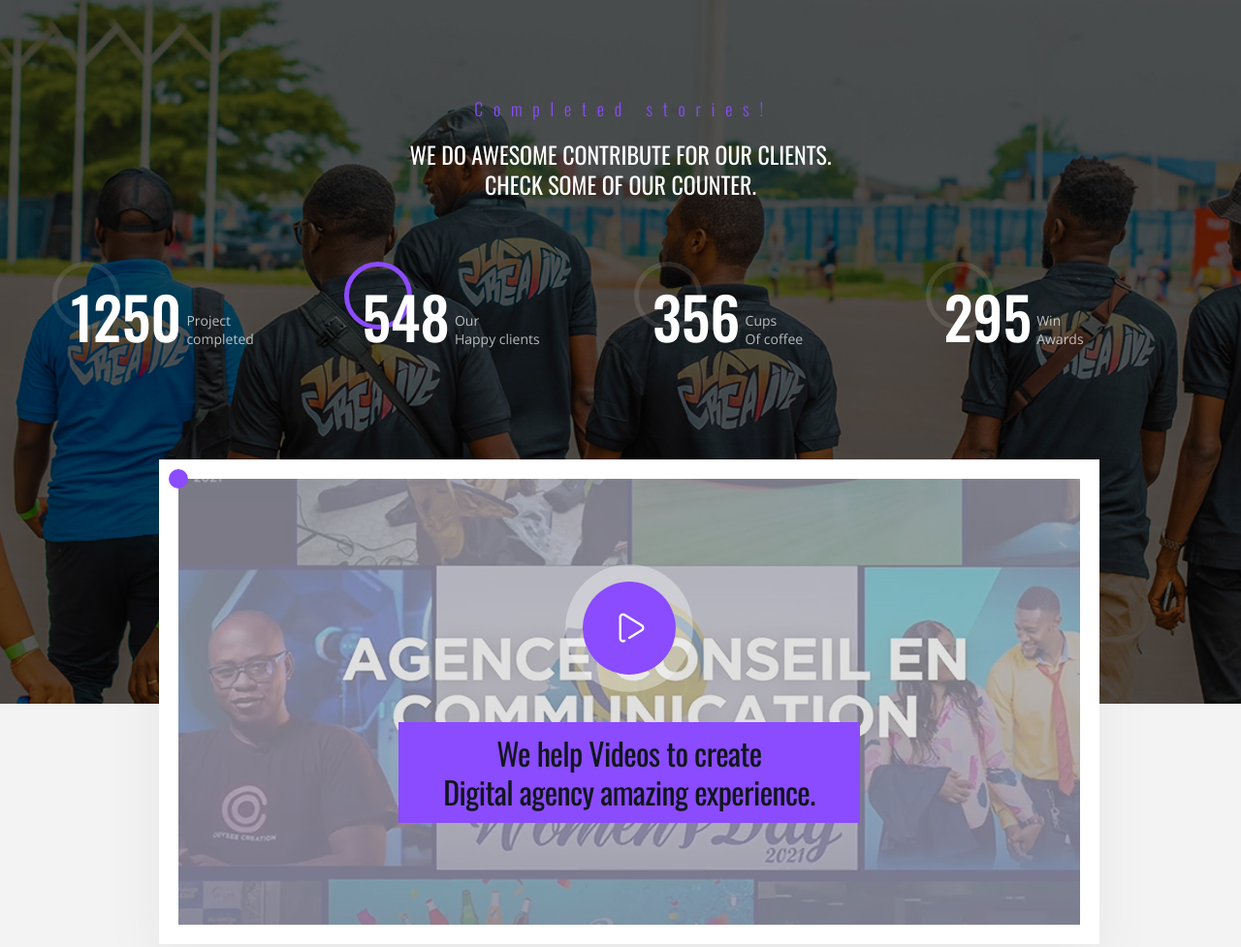
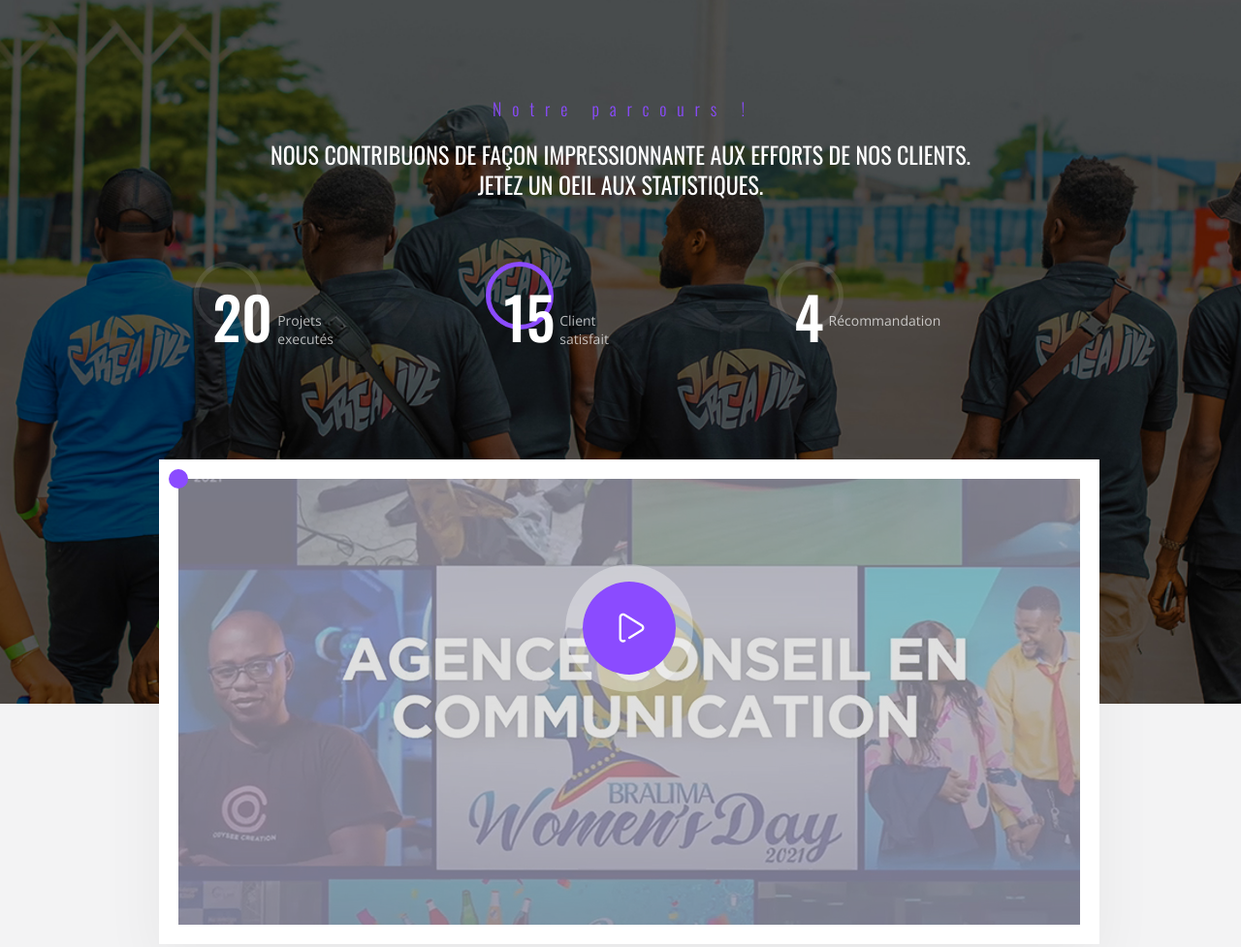
Before and after one commit to odyseecreation/odyseecreation, a plain HTML site: page about.html in a window 1280 px wide. Shown: the part 2296-3273 px from the top of the page at 97% size. Drawn offline with nearby package versions, Linux system fonts and the light colour scheme; files whose address does not match are found by name.

Commit message:
feat: update de la section video et count de la page about

```diff
--- a/about.html
+++ b/about.html
@@ -255,16 +255,20 @@
           <div class="row">
             <div class="col-12">
               <div class="heading-top wow fadeInDown">
-                <h4 class="sub-title padding-bottom-20">Completed stories!</h4>
-                <h3 class="title no-margin">
-                  We do awesome contribute for our clients.<br />Check some of
-                  our counter.
+                <h4 class="sub-title padding-bottom-20">Notre parcours !</h4>
+                <h3 class="title">
+                  NOUS CONTRIBUONS DE FAÇON IMPRESSIONNANTE AUX EFFORTS DE NOS
+                  CLIENTS.<br />
+                  JETEZ UN OEIL AUX STATISTIQUES.
                 </h3>
               </div>
             </div>
           </div>
           <div class="row">
-            <div class="list-counter">
+            <div
+              class="list-counter"
+              style="display: flex; justify-content: center"
+            >
               <div
                 class="themesflat-content-box"
                 data-margin="0 0 0 0"
@@ -278,14 +282,14 @@
                           <span
                             class="number"
                             data-speed="2000"
-                            data-to="1250"
+                            data-to="20"
                             data-inviewport="yes"
-                            >1250</span
+                            >20</span
                           >
                         </div>
                         <h3 class="heading margin-right-18">
-                          Project<br />
-                          completed
+                          Projets<br />
+                          executés
                         </h3>
                       </div>
                     </div>
@@ -307,27 +311,20 @@
                           <span
                             class="number"
                             data-speed="2000"
-                            data-to="548"
+                            data-to="15"
                             data-inviewport="yes"
-                            >548</span
+                            >15</span
                           >
                         </div>
                         <h3 class="heading margin-right-6">
-                          Our<br />
-                          Happy clients
+                          Client <br />
+                          satisfait
                         </h3>
                       </div>
                     </div>
                   </div>
                 </div>
-                <!-- /.themesflat-counter -->
               </div>
-              <div
-                class="themesflat-spacer clearfix"
-                data-desktop="0"
-                data-mobile="35"
-                data-smobile="35"
-              ></div>
 
               <div
                 class="themesflat-content-box"
@@ -342,50 +339,12 @@
                           <span
                             class="number"
                             data-speed="2000"
-                            data-to="356"
+                            data-to="4"
                             data-inviewport="yes"
-                            >356</span
+                            >4</span
                           >
                         </div>
-                        <h3 class="heading margin-right-8">
-                          Cups<br />
-                          Of coffee
-                        </h3>
-                      </div>
-                    </div>
-                  </div>
-                </div>
-                <!-- /.themesflat-counter -->
-              </div>
-              <div
-                class="themesflat-spacer clearfix"
-                data-desktop="0"
-                data-mobile="0"
-                data-smobile="35"
-              ></div>
-
-              <div
-                class="themesflat-content-box"
-                data-margin="0 0 0 0"
-                data-mobilemargin="0 0 0 0"
-              >
-                <div class="themesflat-counter v4">
-                  <div class="counter-item">
-                    <div class="inner">
-                      <div class="text-wrap">
-                        <div class="number-wrap">
-                          <span
-                            class="number"
-                            data-speed="2000"
-                            data-to="295"
-                            data-inviewport="yes"
-                            >295</span
-                          >
-                        </div>
-                        <h3 class="heading margin-right-10">
-                          Win<br />
-                          Awards
-                        </h3>
+                        <h3 class="heading">Récommandation<br /></h3>
                       </div>
                     </div>
                   </div>
@@ -410,17 +369,11 @@
                     <a
                       class="fancybox"
                       data-type="iframe"
-                      href="https://www.youtube.com/embed/2Ge1GGitzLw?autoplay=1"
+                      href="./VIDEO/odysee.mp4"
                     >
                       <span class="icon-play"></span>
                       <span class="ripple"></span>
                     </a>
-                    <div class="box-content">
-                      <h3 class="title-video">
-                        We help Videos to create<br />Digital agency amazing
-                        experience.
-                      </h3>
-                    </div>
                   </div>
                 </div>
               </div>
```
